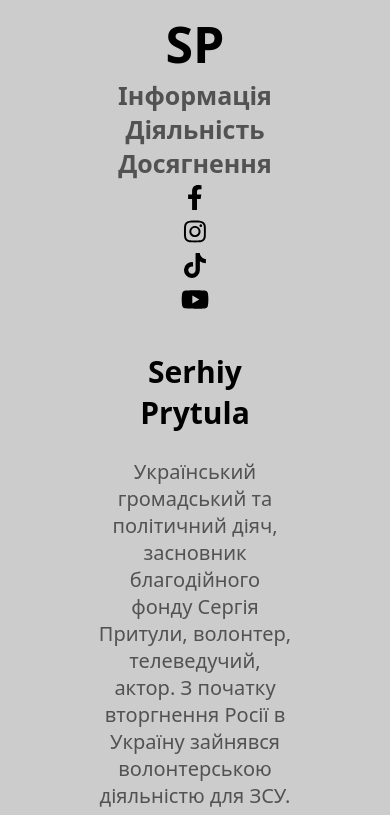
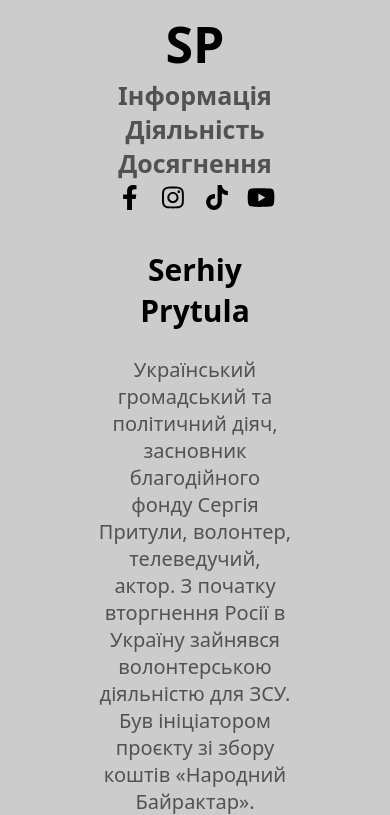
Before and after one commit to OleksandrGryshchuk814/MT-Web, a plain HTML site: page index.html in a window 390 px wide. Shown: the top 815 px of the page. Drawn offline with Linux system fonts and the light colour scheme.

Commit message:
Update style.css

```diff
--- a/style.css
+++ b/style.css
@@ -211,8 +211,13 @@ footer h1 {
   }
 
   nav .list {
-    display: flex;
-    flex-direction: column;
+    display: grid;
+    grid-template-columns: 1fr 1fr 1fr 1fr;
+    grid-template-rows: 1fr 1fr 1fr 1fr;
+  }
+
+  .link {
+    grid-column: 1/5;
   }
 
   .skills {
```
